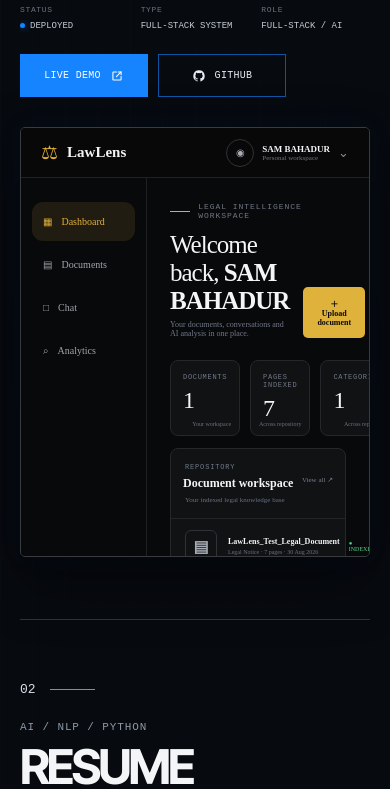
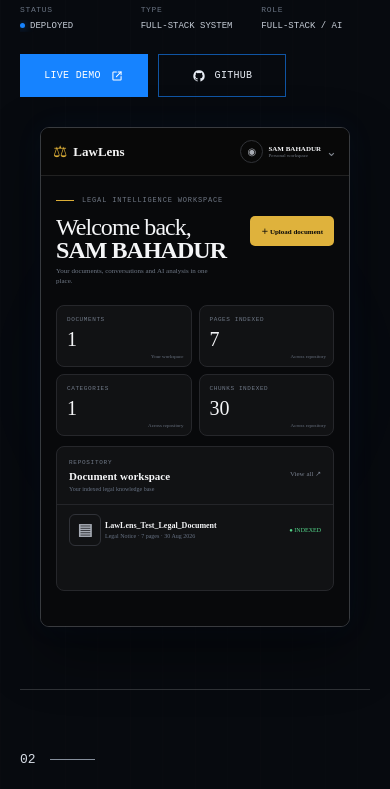
Before and after one commit to BijoyDeep11/Portfolio, a React (Vite) app in the folder bijoy-portfolio/: page / in a window 390 px wide. Shown: the part 3780-4569 px from the top of the page. Built offline with nearby package versions, Linux system fonts and the light colour scheme.

Commit message:
mobile fixes

```diff
--- a/bijoy-portfolio/src/pages/About/About.css
+++ b/bijoy-portfolio/src/pages/About/About.css
@@ -591,7 +591,7 @@ mask-image: radial-gradient(
 
 .about-detail span {
   color: var(--color-text-muted);
-  font-size: 13px;
+  font-size: 1px;
 }
 
 .about-profile-footer {
@@ -999,8 +999,8 @@ mask-image: radial-gradient(
   }
 
   .about-portrait-section {
-    min-height: 500px;
-  }
+      min-height: 430px;
+    }
 
   .about-side-interests {
     position: relative;
@@ -1010,6 +1010,16 @@ mask-image: radial-gradient(
   }
 
   .about-portrait-frame {
+  position: relative;
+
+  top: auto;
+  left: auto;
+
+  width: min(78vw, 300px);
+  height: 390px;
+
+  margin: 18px auto 0;
+
   background: transparent;
   border: none;
   box-shadow: none;
--- a/bijoy-portfolio/src/pages/Process/Process.css
+++ b/bijoy-portfolio/src/pages/Process/Process.css
@@ -723,13 +723,35 @@
    MOBILE
 ======================================== */
 
+/* ========================================
+   MOBILE
+======================================== */
+
 @media (max-width: 600px) {
 
+  /* ----------------------------------------
+     PAGE
+  ---------------------------------------- */
+
   .process-page {
+    height: auto;
+    min-height: 100svh;
+
     padding:
-      100px
-      22px
+      96px
+      20px
       50px;
+
+    overflow: hidden;
+  }
+
+
+  /* ----------------------------------------
+     HEADER
+  ---------------------------------------- */
+
+  .process-header {
+    padding-bottom: 14px;
   }
 
   .process-header-left span:last-child {
@@ -740,6 +762,39 @@
     display: none;
   }
 
+  .process-header-left,
+  .process-header-right {
+    font-size: 7px;
+    letter-spacing: 0.1em;
+  }
+
+
+  /* ----------------------------------------
+     HERO
+  ---------------------------------------- */
+
+  .process-hero {
+    display: flex;
+    flex-direction: column;
+
+    gap: 20px;
+
+    padding:
+      38px
+      0
+      34px;
+  }
+
+  .process-hero-label {
+    gap: 9px;
+    font-size: 7px;
+  }
+
+  .process-blue-line {
+    width: 22px;
+    height: 1px;
+  }
+
   .process-title {
     font-size:
       clamp(
@@ -747,19 +802,261 @@
         15vw,
         78px
       );
+
+    line-height: 0.82;
+    letter-spacing: -0.07em;
   }
 
   .process-intro {
+    max-width: 330px;
+
+    margin: 2px 0 0;
+
     font-size: 11px;
+    line-height: 1.55;
   }
 
-  .process-build-sequence {
-    margin-top: 15px;
+
+  /* ----------------------------------------
+     PROCESS SYSTEM
+  ---------------------------------------- */
+
+  .process-system {
+    padding:
+      12px
+      0
+      10px;
+
+    overflow: visible;
+  }
+
+
+  /* ----------------------------------------
+     VERTICAL CONNECTING LINE
+  ---------------------------------------- */
+
+  .process-line {
+    left: 6px;
+    right: auto;
+
+    top: 18px;
+    bottom: 18px;
+
+    width: 1px;
+    height: auto;
+
+    background:
+      linear-gradient(
+        to bottom,
+        rgba(255,255,255,0.08),
+        rgba(255,255,255,0.22),
+        rgba(255,255,255,0.08)
+      );
+
+    transform-origin: top center;
+  }
+
+
+  /* ----------------------------------------
+     PROCESS STEPS
+  ---------------------------------------- */
+
+  .process-steps {
+    display: flex;
+    flex-direction: column;
+
+    gap: 38px;
+
+    min-width: 0;
+    width: 100%;
+  }
+
+
+  /* ----------------------------------------
+     INDIVIDUAL STEP
+  ---------------------------------------- */
+
+  .process-step {
+    position: relative;
+
+    min-width: 0;
+
+    padding-left: 30px;
+  }
+
+
+  /* ----------------------------------------
+     STEP TOP
+  ---------------------------------------- */
+
+  .process-step-top {
+    position: relative;
+
+    display: block;
+
+    height: 18px;
+  }
+
+
+  /* ----------------------------------------
+     STEP NUMBER
+  ---------------------------------------- */
+
+  .process-step-number {
+    position: absolute;
+
+    left: 0;
+    top: 0;
+
+    color: var(--color-text-dim);
+
+    font-size: 8px;
+    letter-spacing: 0.08em;
+  }
+
+
+  /* ----------------------------------------
+     NODE
+  ---------------------------------------- */
+
+  .process-step-node {
+    position: absolute;
+
+    left: -29px;
+    top: 2px;
+
+    width: 9px;
+    height: 9px;
+
+    border-width: 1px;
+
+    background:
+      var(--color-bg);
+  }
+
+
+  /* ----------------------------------------
+     ACTIVE NODE
+  ---------------------------------------- */
+
+  .process-step--active .process-step-node {
+    width: 10px;
+    height: 10px;
+
+    box-shadow:
+      0 0 12px
+      rgba(18, 107, 255, 0.75);
+  }
+
+
+  /* ----------------------------------------
+     STEP CONTENT
+  ---------------------------------------- */
+
+  .process-step-content {
+    padding-top: 8px;
+  }
+
+  .process-step-content h3 {
+    font-size: 27px;
+
+    line-height: 0.95;
+    letter-spacing: -0.045em;
+  }
+
+  .process-step-content p {
+    max-width: 290px;
+
+    margin-top: 9px;
+
+    font-size: 11px;
+    line-height: 1.5;
+  }
+
+  .process-step-meta {
+    margin-top: 11px;
 
     font-size: 7px;
+    letter-spacing: 0.11em;
+  }
 
-    gap: 9px;
+
+  /* ----------------------------------------
+     BUILD SEQUENCE
+  ---------------------------------------- */
+
+  .process-build-sequence {
+    justify-content: flex-start;
+
+    margin-top: 36px;
+    padding-left: 30px;
+
+    gap: 8px;
+
+    font-size: 7px;
+    letter-spacing: 0.12em;
+
+    white-space: nowrap;
   }
+
+  .process-sequence-arrow {
+    font-size: 10px;
+  }
+
+
+  /* ----------------------------------------
+     HIDE DESKTOP ANNOTATIONS
+  ---------------------------------------- */
+
+  .process-annotation,
+  .process-current-state {
+    display: none;
+  }
+
+
+  /* ----------------------------------------
+     BACKGROUND WORDS
+  ---------------------------------------- */
+
+  .process-background-words {
+    justify-content: center;
+
+    gap: 10px;
+
+    padding-top: 80px;
+
+    opacity: 0.015;
+
+    font-size:
+      clamp(
+        72px,
+        23vw,
+        120px
+      );
+
+    line-height: 0.75;
+  }
+
+  .process-background-words span:nth-child(2) {
+    margin-left: 8%;
+  }
+
+  .process-background-words span:nth-child(3) {
+    margin-left: 15%;
+  }
+
+  .process-background-words span:nth-child(4) {
+    margin-left: 22%;
+  }
+
+  .process-background-words span:nth-child(5) {
+    margin-left: 29%;
+  }
+
+
+  /* ----------------------------------------
+     FOOTER
+  ---------------------------------------- */
 
   .process-footer {
     position: relative;
@@ -768,7 +1065,27 @@
     right: auto;
     bottom: auto;
 
-    margin-top: 32px;
+    margin-top: 44px;
+
+    padding-top: 18px;
+
+    border-top:
+      1px solid
+      var(--border-faint);
+  }
+
+  .process-footer {
+    font-size: 7px;
+  }
+
+  .process-footer a {
+    gap: 3px;
+
+    font-size: 7px;
+  }
+
+  .process-footer a span:last-child {
+    font-size: 7px;
   }
 
 }
--- a/bijoy-portfolio/src/pages/Projects/Projects.css
+++ b/bijoy-portfolio/src/pages/Projects/Projects.css
@@ -2050,3 +2050,172 @@
     cursor: auto;
   }
 }
+
+/* =========================================================
+   LAW LENS — MOBILE PRODUCT VIEW
+   ========================================================= */
+
+@media (max-width: 560px) {
+
+  /* Make the preview itself portrait */
+  .project-visual {
+    height: 500px;
+    align-items: center;
+    justify-content: center;
+  }
+
+  /* Mobile-sized viewport */
+  .product-window {
+    width: min(100%, 310px);
+    height: 100%;
+    border-radius: 9px;
+  }
+
+  /* Mobile header */
+  .product-window-bar {
+    height: 48px;
+    padding: 0 12px;
+  }
+
+  .lawlens-brand {
+    gap: 6px;
+  }
+
+  .lawlens-brand > span {
+    font-size: 16px;
+  }
+
+  .lawlens-brand strong {
+    font-size: 13px;
+  }
+
+  .lawlens-user {
+    gap: 5px;
+  }
+
+  .lawlens-user > span {
+    width: 23px;
+    height: 23px;
+  }
+
+  .lawlens-user b {
+    font-size: 7px;
+  }
+
+  .lawlens-user small {
+    font-size: 5px;
+  }
+
+  /* Remove desktop sidebar */
+  .lawlens-layout {
+    grid-template-columns: 1fr;
+    height: calc(100% - 48px);
+  }
+
+  .lawlens-sidebar {
+    display: none;
+  }
+
+  /* Full-width mobile content */
+  .lawlens-content {
+    width: 100%;
+    box-sizing: border-box;
+    padding: 20px 15px;
+    overflow: hidden;
+  }
+
+  .lawlens-kicker {
+    font-size: 7px;
+  }
+
+  .lawlens-kicker span {
+    width: 18px;
+  }
+
+  /* Heading becomes vertical */
+  .lawlens-heading {
+    align-items: flex-start;
+    gap: 12px;
+    margin-top: 12px;
+  }
+
+  .lawlens-heading h4 {
+    font-size: 24px;
+    line-height: 0.95;
+  }
+
+  .lawlens-heading p {
+    max-width: 155px;
+    font-size: 7px;
+    line-height: 1.4;
+  }
+
+  .lawlens-heading button {
+    flex-shrink: 0;
+    padding: 10px 11px;
+    font-size: 7px;
+  }
+
+  /* 4 cards become a proper 2 × 2 mobile grid */
+  .lawlens-stats {
+    grid-template-columns: repeat(2, 1fr);
+    gap: 7px;
+    margin-top: 18px;
+  }
+
+  .lawlens-stats > div {
+    min-height: 62px;
+    padding: 10px;
+  }
+
+  .lawlens-stats small {
+    font-size: 6px;
+  }
+
+  .lawlens-stats b {
+    margin-top: 5px;
+    font-size: 20px;
+  }
+
+  .lawlens-stats span {
+    right: 7px;
+    bottom: 7px;
+    font-size: 5px;
+  }
+
+  /* Repository becomes full width */
+  .lawlens-lower {
+    display: block;
+    margin-top: 10px;
+  }
+
+  .lawlens-repository {
+    min-height: 145px;
+  }
+
+  /* Chat isn't necessary in the mobile preview */
+  .lawlens-chat {
+    display: none;
+  }
+
+  .lawlens-repository > small {
+    margin: 12px 12px 4px;
+    font-size: 6px;
+  }
+
+  .lawlens-repository h5 {
+    margin: 0 12px;
+    font-size: 11px;
+  }
+
+  .lawlens-repository > p {
+    margin: 4px 12px 12px;
+    font-size: 6px;
+  }
+
+  .lawlens-document {
+    grid-template-columns: 29px 1fr auto;
+    gap: 7px;
+    padding: 9px 12px;
+  }
+}
```
